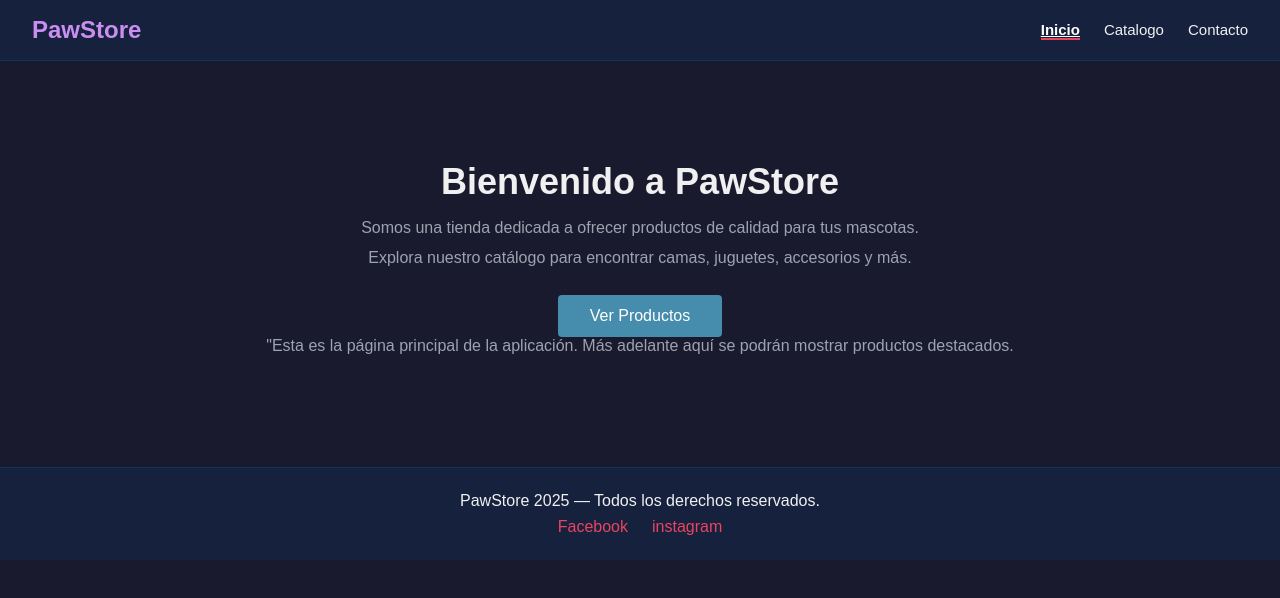
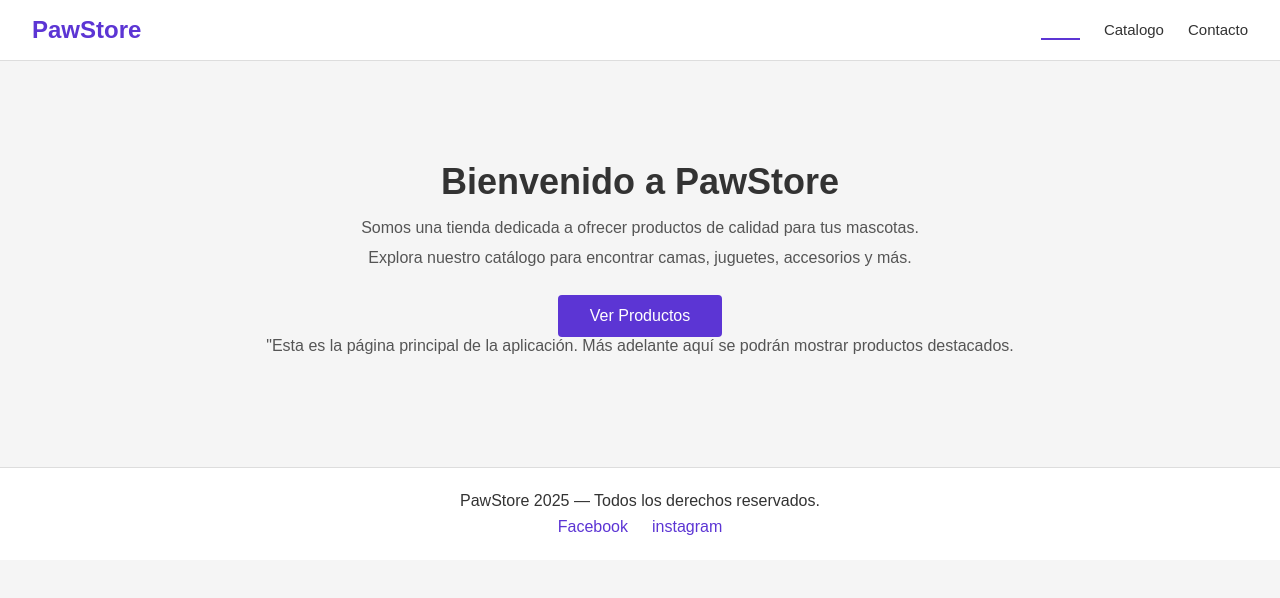
Before and after one commit to jeffreebs/Frontend, a React (Vite) app in the folder pawstore/: page / in a window 1280 px wide. Shown: the top 598 px of the page. Built offline with nearby package versions, Linux system fonts and the light colour scheme.

Commit message:
First chances

```diff
--- a/pawstore/src/components/Header.jsx
+++ b/pawstore/src/components/Header.jsx
@@ -7,9 +7,9 @@ function Header( {setPagina, paginaActual} ) {
         <h1>PawStore</h1>
         <nav>
             <ul>
-               <li><a href="#" className={paginaActual === 'inicio' ? 'activo' : ''} onClick={() => setPagina('inicio')}>Inicio</a></li>
-               <li><a href="#" className={paginaActual === 'catalogo' ? 'activo' : ''} onClick={() => setPagina('catalogo')}>Catalogo</a></li>
-               <li><a href="#" className={paginaActual === 'contacto' ? 'activo' : ''} onClick={() => setPagina('contacto')}>Contacto</a></li>
+               <li><button  className={paginaActual === 'inicio' ? 'activo' : ''} onClick={() => setPagina('inicio')}>Inicio</button></li>
+               <li><button  className={paginaActual === 'catalogo' || paginaActual === 'detalle' ? 'activo' : ''} onClick={() => setPagina('catalogo')}>Catalogo</button></li>
+               <li><button  className={paginaActual === 'contacto' ? 'activo' : ''} onClick={() => setPagina('contacto')}>Contacto</button></li>
 
             </ul>
         </nav>
--- a/pawstore/src/index.css
+++ b/pawstore/src/index.css
@@ -6,23 +6,23 @@
 
 body {
   font-family: sans-serif;
-  background: #1a1a2e;
-  color: #f0f0f0;
+  background: #f5f5f5;
+  color: #333;
 }
 
 /* Header */
 header {
-  background: #16213e;
+  background: #ffffff;
   padding: 16px 32px;
   display: flex;
   justify-content: space-between;
   align-items: center;
-  border-bottom: 1px solid #0f3460;
+  border-bottom: 1px solid #ddd;
 }
 
 header h1 {
   font-size: 24px;
-  color: #c98ef0;
+  color: #5c35d4;
 }
 
 header nav ul {
@@ -31,16 +31,19 @@ header nav ul {
   gap: 24px;
 }
 
-header nav a {
+header nav button {
   text-decoration: none;
-  color: #f0f0f0;
+  color: #333;
   font-size: 15px;
+  background: none;
+  border: none;
+  cursor: pointer;
 }
 
 .activo {
-  color: #e94560;
+  color: #5c35d4;
   font-weight: bold;
-  border-bottom: 2px solid #e94560;
+  border-bottom: 2px solid #5c35d4;
 }
 
 /* Main */
@@ -52,8 +55,8 @@ main {
 
 /* Footer */
 footer {
-  background: #16213e;
-  border-top: 1px solid #0f3460;
+  background: #ffffff;
+  border-top: 1px solid #ddd;
   padding: 24px 32px;
   text-align: center;
   margin-top: 40px;
@@ -68,7 +71,7 @@ footer ul {
 }
 
 footer a {
-  color: #e94560;
+  color: #5c35d4;
   text-decoration: none;
 }
 
@@ -82,10 +85,10 @@ footer a {
 
 /* Tarjeta */
 .tarjeta {
-  background: #16213e;
+  background: #ffffff;
   border-radius: 8px;
   padding: 16px;
-  box-shadow: 0 2px 8px rgba(0,0,0,0.3);
+  box-shadow: 0 2px 8px rgba(0,0,0,0.1);
 }
 
 .tarjeta img {
@@ -98,12 +101,12 @@ footer a {
 .tarjeta h2 {
   font-size: 16px;
   margin-top: 12px;
-  color: #f0f0f0;
+  color: #333;
 }
 
 .tarjeta p {
   font-size: 14px;
-  color: #9ca3af;
+  color: #666;
   margin-top: 4px;
 }
 
@@ -111,7 +114,7 @@ footer a {
   margin-top: 12px;
   width: 100%;
   padding: 8px;
-  background: #497c80;
+  background: #5c35d4;
   color: white;
   border: none;
   border-radius: 4px;
@@ -127,19 +130,19 @@ footer a {
 .home h1 {
   font-size: 36px;
   margin-bottom: 16px;
-  color: #f0f0f0;
+  color: #333;
 }
 
 .home p {
   font-size: 16px;
-  color: #9ca3af;
+  color: #555;
   margin-bottom: 12px;
 }
 
 .home button {
   margin-top: 16px;
   padding: 12px 32px;
-  background: #468dad;
+  background: #5c35d4;
   color: white;
   border: none;
   border-radius: 4px;
--- a/pawstore/src/pages/HomePage.jsx
+++ b/pawstore/src/pages/HomePage.jsx
@@ -7,7 +7,7 @@ function HomePage( {setPagina} ) {
         <h1>Bienvenido a PawStore</h1>
         <p>Somos una tienda dedicada a ofrecer productos de calidad para tus mascotas.</p>
         <p>Explora nuestro catálogo para encontrar camas, juguetes, accesorios y más.</p>
-        <button href="#" onClick= {() => setPagina('catalogo') } >Ver Productos</button>
+        <button  onClick= {() => setPagina('catalogo') } >Ver Productos</button>
         <p>"Esta es la página principal de la aplicación. Más adelante aquí se podrán mostrar productos destacados.</p>
     </main>
 
```
